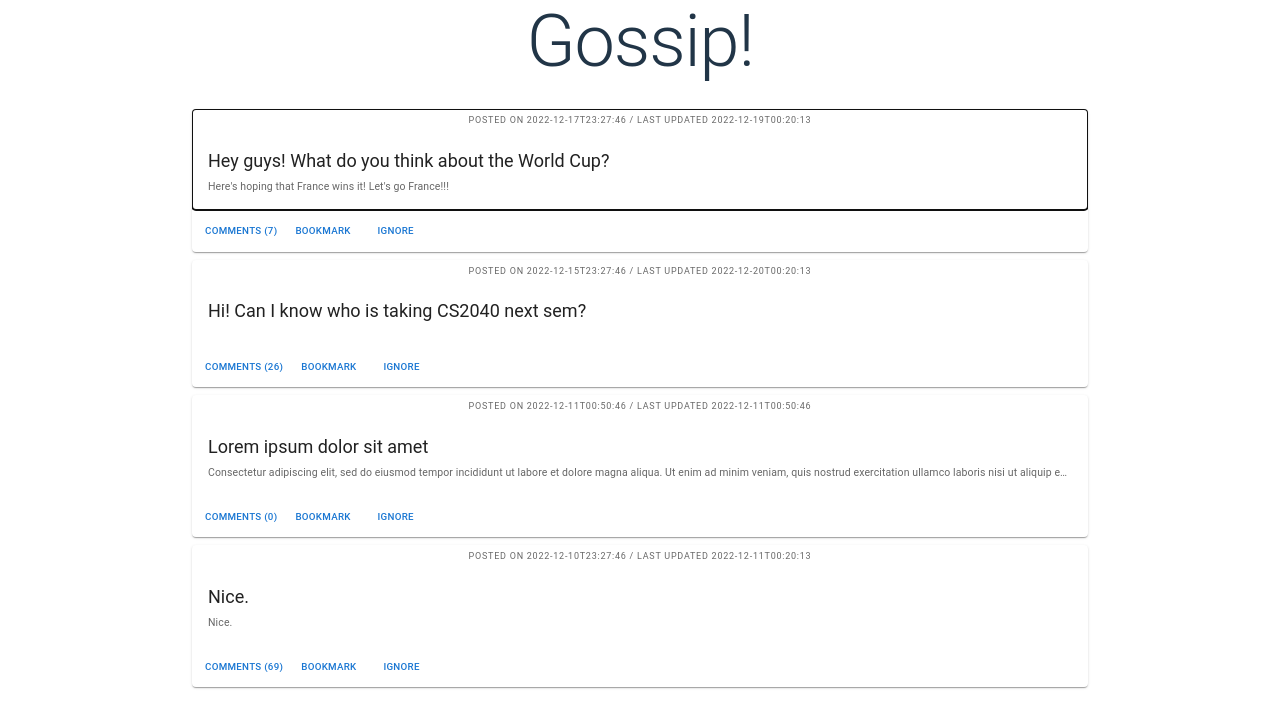
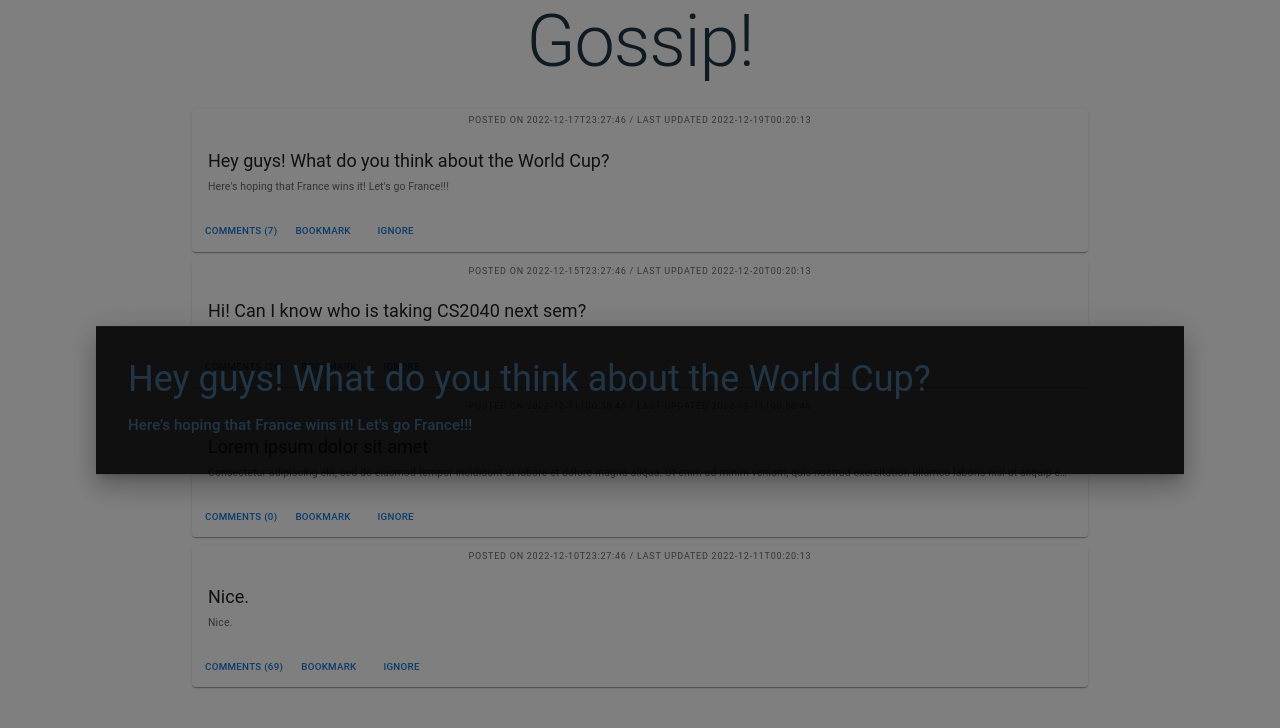
Before and after one commit to WZWren/gossip-app, a React (Vite) app: page /home in a window 1280 px wide. Both pictures are taken after a click on the button 640 px from the left and 159 px from the top of the page. Shown: the top 728 px of the page. Built offline with nearby package versions, Linux system fonts and the light colour scheme.

Commit message:
Implemented the Thread Popup and Redux Store
Installed the react-redux package to aid in communication between states.
Created the store and hooks file for the redux files.
Implemented the popup that shows when a thread is opened - does not show comments yet.

```diff
--- a/package.json
+++ b/package.json
@@ -17,6 +17,7 @@
     "axios": "^1.2.2",
     "react": "^18.2.0",
     "react-dom": "^18.2.0",
+    "react-redux": "^8.0.5",
     "react-router-dom": "^6.6.1"
   },
   "devDependencies": {
--- /dev/null
+++ b/src/app/hooks.ts
@@ -0,0 +1,13 @@
+/**
+* React-Redux has hooks, but they don't know the specifics for the application
+* so it may be better to predefine our own hooks in each app.
+**/
+import { TypedUseSelectorHook, useDispatch, useSelector } from 'react-redux';
+import { RootState, AppDispatch } from './store';
+
+export const useAppDispatch = () => useDispatch<AppDispatch>();
+// useSelector is a function - we alias it by adding a type TypedUseSelector...
+export const useAppSelector: TypedUseSelectorHook<RootState> = useSelector;
+
+// this files have the hooks with the right hook types.
+// we need to import these instead in our components.
--- /dev/null
+++ b/src/app/store.ts
@@ -0,0 +1,25 @@
+// configureStore is a wrapper for the basic Redux createStore function
+// it auto sets up the Redux createStore stuff like...:
+//		turns on dev tools/thunk middleware/development checks
+// this 'class' or 'obj' is quite literally the storeroom of the program
+// it holds the entirety of the state tree of the app inside this file
+// as an app grows "the number of reducers increase"
+
+// no {} for counterReducer as it is the default.
+
+import { configureStore } from '@reduxjs/toolkit';
+import thread_popupReducer from '../features/thread-popup-slice';
+
+// configureStore combines reducers automatically when we pass in objects
+export const store = configureStore({
+	reducer: {
+		thread_popup: thread_popupReducer,
+	},
+});
+
+// we take the store's dispatch function and ask TS what is the dispatch
+// and we export that type as a type we can use
+export type AppDispatch = typeof store.dispatch;
+
+// TS has a built in type called ReturnType.
+export type RootState = ReturnType<typeof store.getState>;
--- a/src/features/thread-popup-slice.ts
+++ b/src/features/thread-popup-slice.ts
@@ -24,8 +24,8 @@ const thread_popupSlice = createSlice({
         open_thread(state, action: PayloadAction<Thread>) {
             // note to self: the mutation here only works because of redux toolkit
             // due to the Immer library.
+            state.thread = action.payload;
             state.isPopupOpen = true;
-            state.thread = action.payload;
         },
         close_thread(state) {
             state.isPopupOpen = false;
--- a/src/main.tsx
+++ b/src/main.tsx
@@ -1,5 +1,6 @@
 import React from 'react'
 import ReactDOM from 'react-dom/client'
+import { Provider } from 'react-redux';
 import { createBrowserRouter, RouterProvider } from "react-router-dom"
 import './index.css'
 
@@ -9,6 +10,7 @@ import Home from './routes/home'
 import ThreadUI from './ui/thread-ui';
 
 import Thread from './types/Thread';
+import { store } from './app/store';
 
 const testThread: Thread = {
   thread_id:      1,
@@ -42,6 +44,8 @@ const router = createBrowserRouter([
 
 ReactDOM.createRoot(document.getElementById('root') as HTMLElement).render(
   <React.StrictMode>
-    <RouterProvider router={router} />
+    <Provider store={store}>
+      <RouterProvider router={router} />
+    </Provider>
   </React.StrictMode>
 );
--- a/src/routes/home.tsx
+++ b/src/routes/home.tsx
@@ -3,12 +3,14 @@ import thread_list from '../thread_list.json';
 import Thread from '../types/Thread';
 
 import ThreadUI from '../ui/thread-ui';
+import ThreadPopup from '../ui/thread-popup';
 
 const Home: React.FC = () => {
     const local_thread: Thread[] = thread_list.thread;
     console.log(local_thread);
     return (
         <>
+            <ThreadPopup />
             {local_thread.map(elem => (
                 <ThreadUI key={elem.thread_id} {...elem}/>
             ))}
--- a/src/thread_list.json
+++ b/src/thread_list.json
@@ -11,7 +11,7 @@
             "thread_cmmt_no": 7
         },
         {
-            "thread_id": 1,
+            "thread_id": 2,
             "user_id": 1,
             "tag_id": 1,
             "thread_title": "Hi! Can I know who is taking CS2040 next sem?",
@@ -21,7 +21,7 @@
             "thread_cmmt_no": 26
         },
         {
-            "thread_id": 1,
+            "thread_id": 3,
             "user_id": 1,
             "tag_id": 1,
             "thread_title": "Lorem ipsum dolor sit amet",
@@ -31,7 +31,7 @@
             "thread_cmmt_no": 0
         },
         {
-            "thread_id": 1,
+            "thread_id": 4,
             "user_id": 1,
             "tag_id": 1,
             "thread_title": "Nice.",
--- a/src/ui/thread-popup.tsx
+++ b/src/ui/thread-popup.tsx
@@ -1,23 +1,51 @@
 import React from 'react';
-import { Box, Modal } from '@mui/material';
+import { Box, Modal, Typography } from '@mui/material';
 import Thread from '../types/Thread';
 
-const ThreadPopup: React.FC<Thread> = (thread: Thread) => {
-    const [open, setOpen] = React.useState(false);
-    const handleClose = () => {
-        setOpen(false);
+import { useAppDispatch, useAppSelector } from '../app/hooks';
+import { close_thread } from '../features/thread-popup-slice';
+
+const style = {
+    position: 'fixed',
+    top: '50%',
+    left: '50%',
+    transform: 'translate(-50%, -50%)',
+    width: 0.8,
+    bgcolor: 'text.primary',
+    boxShadow: 15,
+    p: 4,
+};
+
+const ThreadPopup: React.FC = () => {
+    const thread = useAppSelector((state) => state.thread_popup.thread);
+    const isOpen = useAppSelector((state) => state.thread_popup.isPopupOpen);
+    const dispatch = useAppDispatch();
+
+    function handleClose(event: {}, reason: "backdropClick" | "escapeKeyDown") {
+        if (reason === "backdropClick") {
+            console.log(reason);
+        } else {
+            dispatch(close_thread());
+        }
     }
+
     return (
         <>
         <Modal
-            open={open}
+            open={isOpen}
             onClose={handleClose}
             aria-labelledby="thread-title"
             aria-describedby="thread-rest"
         >
-            <Box sx={{ width: 0.85, height: 0.85 }}>
-                <h1 id="thread-title">{thread.thread_title}</h1>
-                <p id="thread-rest">{thread.thread_body}</p>
+            <Box sx={style}>
+                <Typography id="thread-title" variant="h3" gutterBottom>
+                    {thread.thread_title}
+                </Typography>
+                <Typography
+                    id="thread-rest" variant="h6" component="p" gutterBottom
+                >
+                    {thread.thread_body}
+                </Typography>
             </Box>
         </Modal>
         </>
--- a/src/ui/thread-ui.tsx
+++ b/src/ui/thread-ui.tsx
@@ -2,13 +2,22 @@ import React from 'react';
 import {
     Card, CardContent, CardActionArea, CardActions, Button, Typography, Box, Modal
 } from '@mui/material';
-import ThreadPopup from './thread-popup';
 import Thread from '../types/Thread';
 
+import { useAppDispatch, useAppSelector } from '../app/hooks';
+import { open_thread } from '../features/thread-popup-slice';
+
 const ThreadUI: React.FC<Thread> = (thread: Thread) => {
+    const isOpen = useAppSelector((state) => state.thread_popup.isPopupOpen);
+    const dispatch = useAppDispatch();
+
+    const handleOpen = () => {
+        dispatch(open_thread(thread));
+    }
+
     return (
         <Card sx={{ width: 0.7, mb: 1 }}>
-            <CardActionArea>
+            <CardActionArea onClick={handleOpen}>
                 <Typography
                     variant="overline"
                     color="text.secondary"
@@ -26,7 +35,6 @@ const ThreadUI: React.FC<Thread> = (thread: Thread) => {
                         {thread.thread_body}
                     </Typography>
                 </CardContent>
-                <ThreadPopup {...thread} />
             </CardActionArea>
             <CardActions>
                 <Button size="small" color="primary">
```
Also changed, not shown: 1 other file (tests, documents, lock files or other folders).
